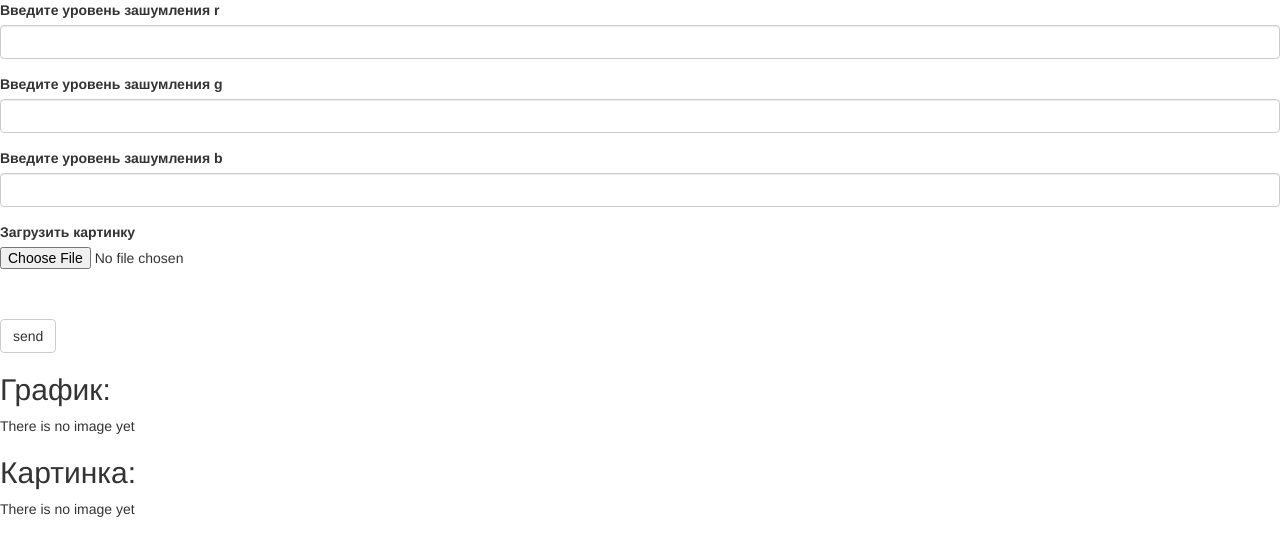
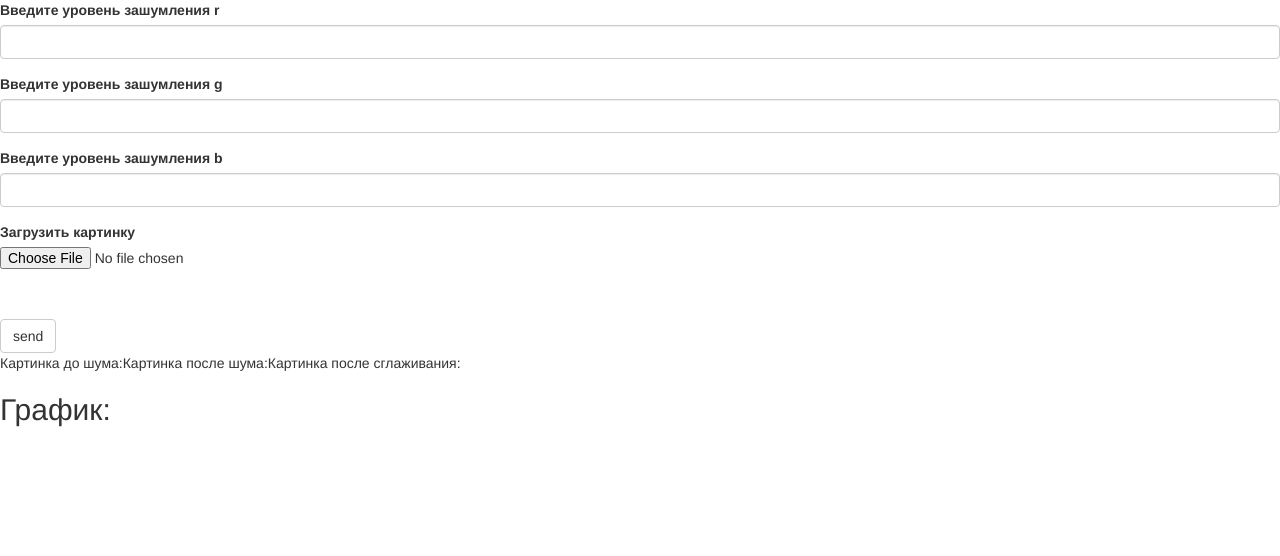
Before and after one commit to nik101999/lr3Iz, a Flask app: page /net in a window 1280 px wide. Shown: the top 556 px of the page. Run offline with Flask 2, Linux system fonts and the light colour scheme; some libraries are stand-ins or nearby versions.

Commit message:
Add files via upload

```diff
--- a/flaskapp/templates/net.html
+++ b/flaskapp/templates/net.html
@@ -6,30 +6,56 @@
 {% block content %}
 {{ wtf.quick_form(form, method='post',enctype="multipart/form-data", action="net") }}
 <!-- один из стандартных тэгов html - заголовок второго уровня -->
-<h2>График: </h2>
-<!-- проверяем есть ли данные классификации -->
-{% if gr_name %}
- <p>{{gr_name}}
- <p><img src={{gr_name}}/>
-{% else %}
- <p> There is no image yet </p>
-{% endif %}
 
-<h2>Картинка: </h2>
-<!-- отображаем загруженное изображение с закругленными углами -->
-<!-- если оно есть (после submit) -->
-{% if image_name %}
- <p>{{image_name}}
- <p><img src={{image_name}}/>
-{% else %}
- <p> There is no image yet </p>
-{% endif %}
+
+<table>
+    <tr>
+    <th>
+
+        <!-- отображаем загруженное изображение с закругленными углами -->
+        <!-- если оно есть (после submit) -->
+        {% if image_name %}
+
+         <p><img src={{image_name1}}/>
+
+        {% endif %}</th>
+
+    <th>
+
+        <!-- отображаем загруженное изображение с закругленными углами -->
+        <!-- если оно есть (после submit) -->
+        {% if image_name %}
+
+         <p><img src={{image_name}}/>
+
+        {% endif %}</th>
+
+    </th>
+    <th>
+                <!-- отображаем загруженное изображение с закругленными углами -->
+        <!-- если оно есть (после submit) -->
+        {% if image_name %}
+
+         <p><img src={{image_name2}}/>
+
+        {% endif %}</th>
+
+    </th>
+
+    </tr>
+    <tr>
+        <td>Картинка до шума: </td>
+        <td>Картинка после шума: </td>
+        <td>Картинка после сглаживания: </td>
+        </tr>
+
+    </table>
+    <td><h2>График: </h2>
+        <!-- проверяем есть ли данные классификации -->
+        {% if gr_name %}
+         <p>{{gr_name}}
+         <p><img src={{gr_name}}/>
+
+        {% endif %}</td>
+
 {% endblock %}
-<h2>График после: </h2>
-<!-- проверяем есть ли данные классификации -->
-{% if gr_name %}
- <p>{{gr_name}}
- <p><img src={{gr_name1}}/>
-{% else %}
- <p> There is no image yet </p>
-{% endif %}
```
